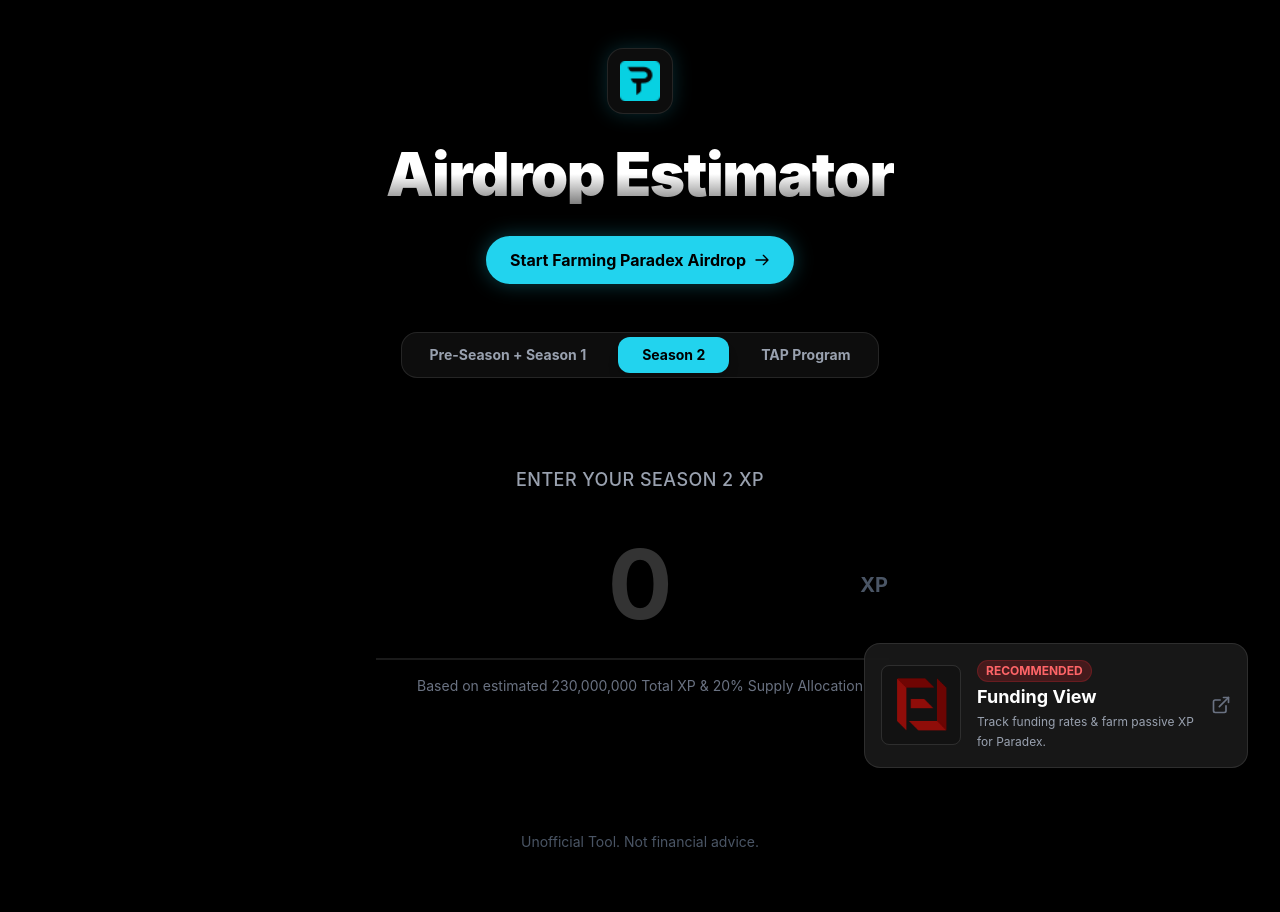
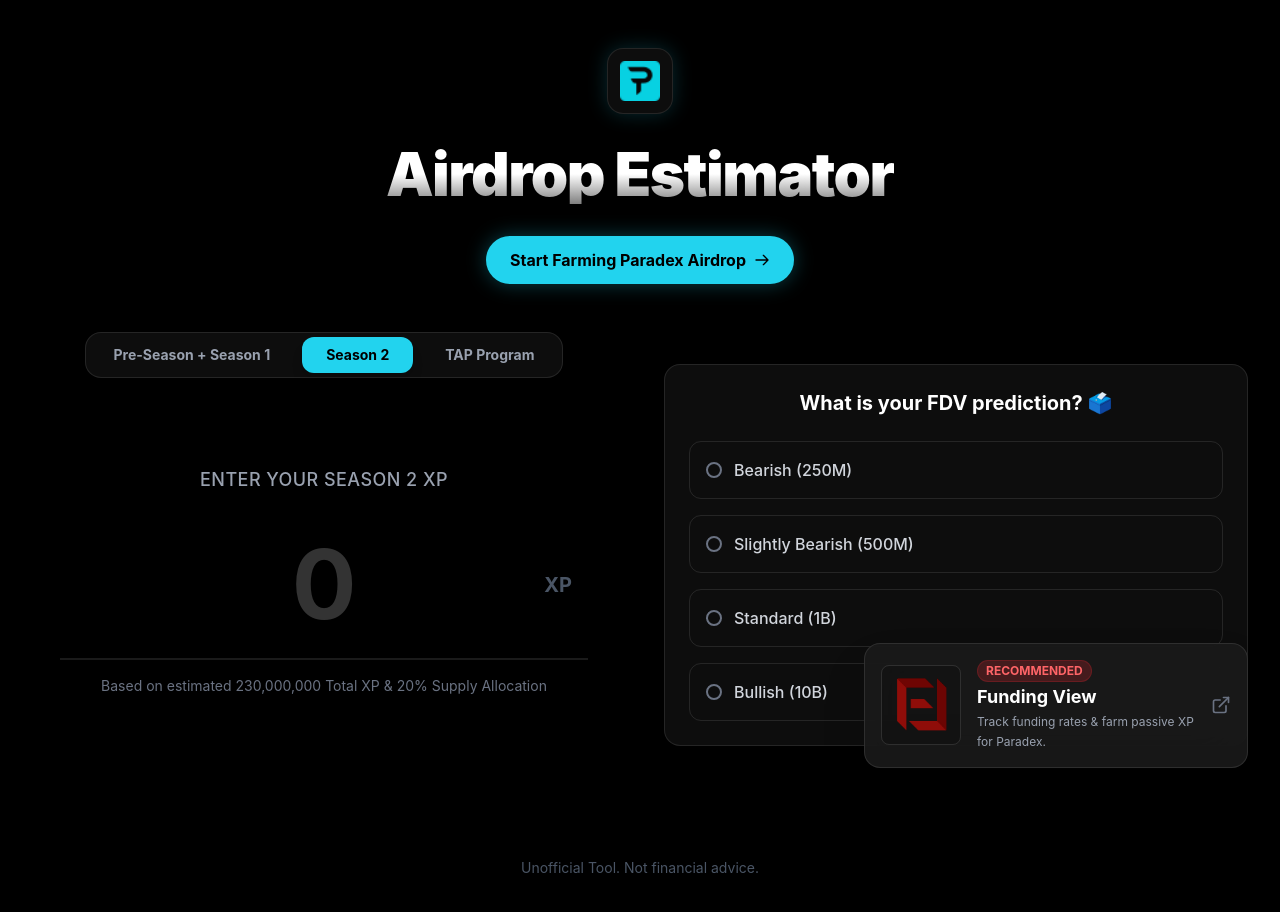
Before and after one commit to i-ghz/xparadex, a React (Vite) app: page / in a window 1280 px wide. Shown: the top 912 px of the page. Built offline with nearby package versions, Linux system fonts and the light colour scheme.

Commit message:
Move Sentiment Poll to top section

```diff
--- a/src/App.jsx
+++ b/src/App.jsx
@@ -44,8 +44,9 @@
         </a>
       </header>
 
-      <main className="w-full flex-1 flex flex-col items-center gap-16 pb-20">
-        <div className="w-full flex flex-col items-center gap-8">
+      <main className="w-full flex-1 flex flex-col items-center gap-16 pb-20 max-w-7xl mx-auto px-4">
+        <div className="w-full grid grid-cols-1 lg:grid-cols-2 gap-12 items-start">
+          <div className="flex flex-col items-center gap-8 w-full">
             <SeasonSelector
               seasons={SEASONS}
               currentSeason={currentSeason}
@@ -57,6 +58,11 @@
               label={activeSeason.inputLabel}
               season={activeSeason}
             />
+          </div>
+
+          <div className="w-full flex justify-center lg:justify-start lg:pt-8">
+            <SentimentPoll />
+          </div>
         </div>
 
         {xp && parseFloat(xp.replace(/,/g, '')) > 0 && (
@@ -75,10 +81,6 @@
                 season={activeSeason}
               />
             </div>
-
-            <div className="w-full h-px bg-gradient-to-r from-transparent via-white/10 to-transparent" />
-
-            <SentimentPoll />
 
             <div className="w-full h-px bg-gradient-to-r from-transparent via-white/10 to-transparent" />
 
```
Lines whose indentation alone changed are shown as unchanged.
